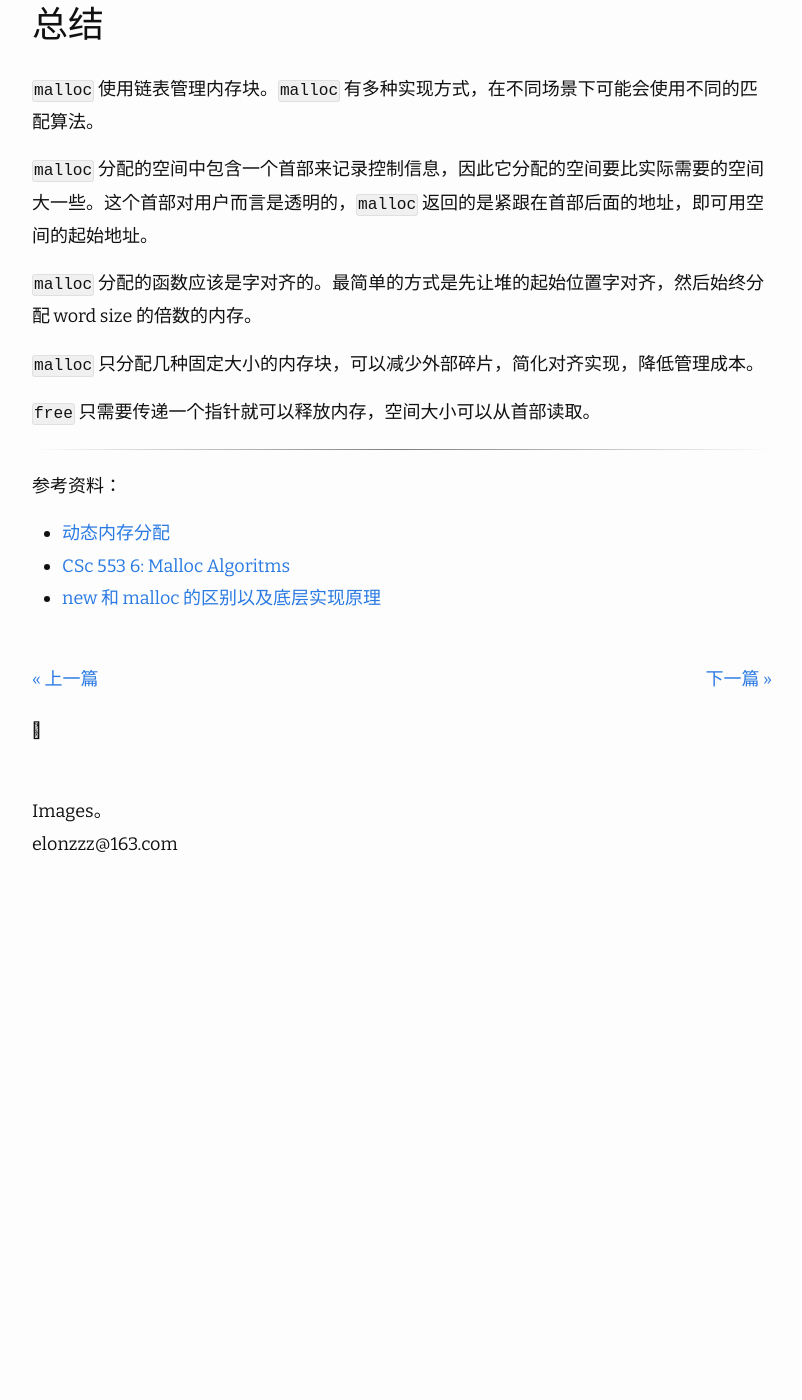
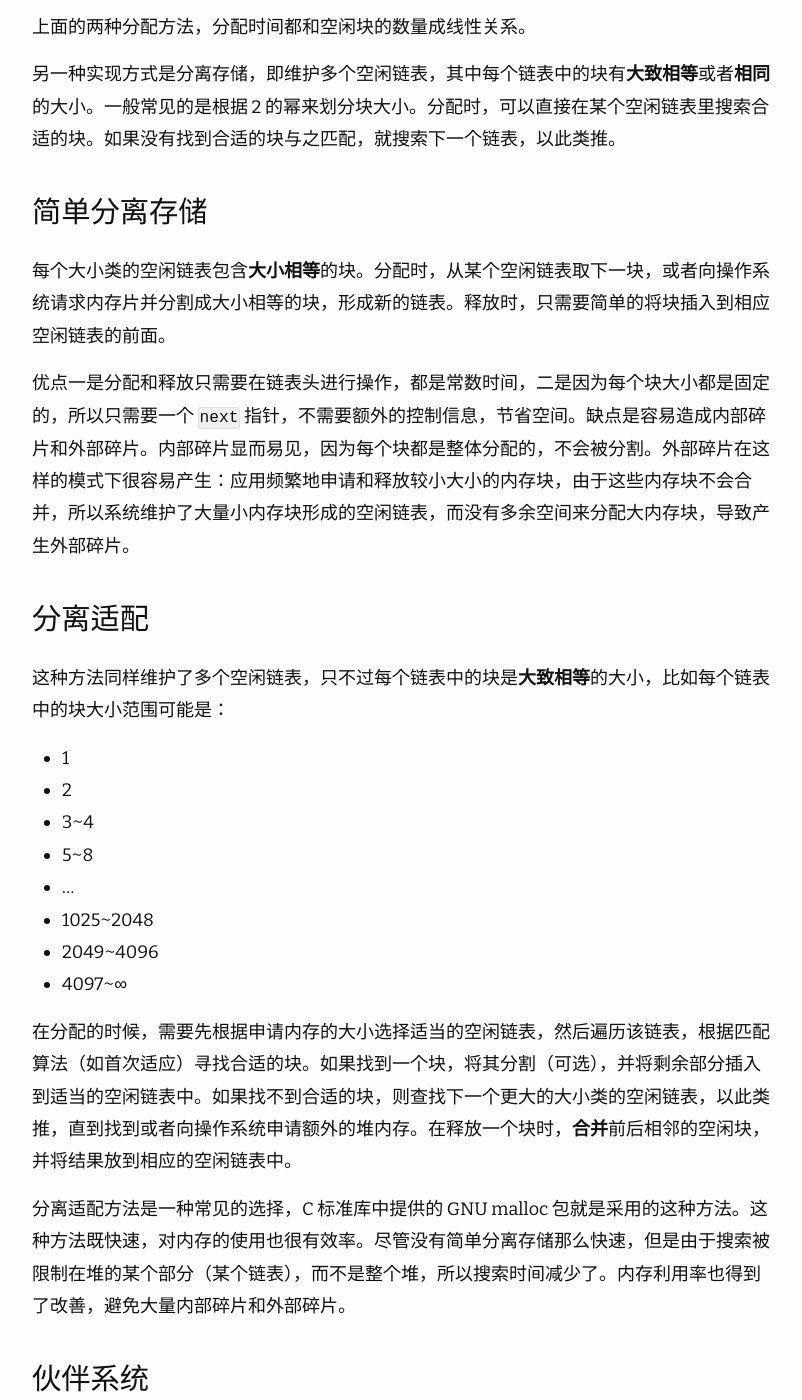
Before and after one commit to imageslr/blog, a Jekyll site: the page built from _posts/2020-11-04-malloc.md, in a window 1280 px wide and 1400 px high, scrolled down 8041 px. Shown: the whole window, without its empty margins (238-1040 px from the left). Built offline with Jekyll 4.4.1, drawn with Linux system fonts in a browser that asks for light colours; nearby versions of some CDN libraries; formulas are drawn with MathJax 3; comment, search, counter and statistics services are not loaded; before the commit the page ends 8936 px from its top, so only the background shows below that; some of the changed text lies outside the part shown.

Commit message:
update post

````diff
--- a/_posts/2020-11-04-malloc.md
+++ b/_posts/2020-11-04-malloc.md
@@ -37,7 +38,7 @@ int brk(void *addr);
 void *sbrk(intptr_t increment);
 ```
 
-`brk` 用于返回堆的顶部地址；`sbrk` 用于扩展堆，通过参数 `increment` 指定要增加的大小，返回扩展前的堆顶地址。
+`brk` 用于返回堆的顶部地址；`sbrk` 用于扩展堆，通过参数 `increment` 指定要增加的大小，如果扩展成功，返回 `brk` 的旧值。如果 `increment` 为零，返回 `brk` 的当前值。
 
 我们不会直接通过 `brk` 或 `sbrk` 来分配堆内存，而是先通过 `sbrk` 扩展堆，将这部分空闲内存空间作为**缓冲池**，然后通过 `malloc` / `free` 管理缓冲池中的内存。这是一种**池化思想**，能够避免频繁的系统调用，提高程序性能。
 
@@ -59,7 +60,7 @@ void *sbrk(intptr_t increment);
 
 `free` 会将区块重新插入到空闲链表中。`free` 只接受一个指针，却可以释放恰当大小的内存，这是因为在分配的区域的首部保存了该区域的大小。
 
-## malloc 的实现方式一：简单实现
+## malloc 的实现方式一：显式空闲链表 + 整块分配
 `malloc` 的实现方式有很多种。最简单的方法是使用一个链表来管理所有已分配和未分配的内存块，在每个内存块的首部记录当前块的大小、当前区块是否已经被分配出去。首部对应这样的结构体：
 
 ```c
@@ -154,7 +155,7 @@ void free(void *ptr) {  // ptr 是要回收的空间
 1. 已分配和未分配的内存块位于同一个链表中，每次分配都需要从头到尾遍历
 2. 采用首次适应法，内存块会被整体分配，容易产生较多内部碎片
 
-## malloc 的实现方式二：按需分配
+## malloc 的实现方式二：显式空闲链表 + 按需分配
 
 这种实现方式维护一个空闲块链表，只包含未分配的内存块。`malloc` 分配时会搜索空闲链表，找到第一个大于等于所需空间的空闲区块，然后从该区块的尾部取出所需要的空间，剩余空间还是存在空闲链表中；如果该区块的剩余部分不足以放下首部信息，则直接将其从空闲链表摘除。最后返回这部分空间的指针。
 
@@ -173,10 +174,37 @@ void free(void *ptr) {  // ptr 是要回收的空间
 
 注意：内存紧凑在这里一般是不可用的，因为这会改变之前 `malloc` 返回的空间的地址。
 
-## malloc 的实现方式三：内存分块
+## malloc 的实现方式三：分离的空闲链表
 上面的两种分配方法，分配时间都和空闲块的数量成线性关系。
 
-另一种实现方式是将内存分块。每个块的大小都是 word size（如 8 字节）的倍数，相同大小的内存块维护在同一个链表中，全局有多个内存块链表。分配时，以块为单位。这样最多只会浪费 50% 的空间，但会提高分配效率，同时减少外部碎片，避免内存合并的开销。
+另一种实现方式是分离存储，即维护多个空闲链表，其中每个链表中的块有**大致相等**或者**相同**的大小。一般常见的是根据 2 的幂来划分块大小。分配时，可以直接在某个空闲链表里搜索合适的块。如果没有找到合适的块与之匹配，就搜索下一个链表，以此类推。
+
+### 简单分离存储
+每个大小类的空闲链表包含**大小相等**的块。分配时，从某个空闲链表取下一块，或者向操作系统请求内存片并分割成大小相等的块，形成新的链表。释放时，只需要简单的将块插入到相应空闲链表的前面。
+
+优点一是分配和释放只需要在链表头进行操作，都是常数时间，二是因为每个块大小都是固定的，所以只需要一个 `next` 指针，不需要额外的控制信息，节省空间。缺点是容易造成内部碎片和外部碎片。内部碎片显而易见，因为每个块都是整体分配的，不会被分割。外部碎片在这样的模式下很容易产生：应用频繁地申请和释放较小大小的内存块，由于这些内存块不会合并，所以系统维护了大量小内存块形成的空闲链表，而没有多余空间来分配大内存块，导致产生外部碎片。
+
+### 分离适配
+这种方法同样维护了多个空闲链表，只不过每个链表中的块是**大致相等**的大小，比如每个链表中的块大小范围可能是：
+* 1
+* 2
+* 3~4
+* 5~8
+* ...
+* 1025~2048
+* 2049~4096
+* 4097~∞
+
+在分配的时候，需要先根据申请内存的大小选择适当的空闲链表，然后遍历该链表，根据匹配算法（如首次适应）寻找合适的块。如果找到一个块，将其分割（可选），并将剩余部分插入到适当的空闲链表中。如果找不到合适的块，则查找下一个更大的大小类的空闲链表，以此类推，直到找到或者向操作系统申请额外的堆内存。在释放一个块时，**合并**前后相邻的空闲块，并将结果放到相应的空闲链表中。
+
+分离适配方法是一种常见的选择，C 标准库中提供的 GNU malloc 包就是采用的这种方法。这种方法既快速，对内存的使用也很有效率。尽管没有简单分离存储那么快速，但是由于搜索被限制在堆的某个部分（某个链表），而不是整个堆，所以搜索时间减少了。内存利用率也得到了改善，避免大量内部碎片和外部碎片。
+
+### 伙伴系统
+伙伴系统是分离适配的一种特例，可以视为简单分离存储和分离适配的结合。它的每个大小类的空闲链表包含**大小相等**的块，并且大小都是 **2 的幂**。最开始时，全局只有**一个**大小为 $2^m$ 字的空闲块，$2^m$ 是堆的大小。
+
+假设分配的块的大小都是 2 的幂，为了分配一个大小为 $2^k$ 的块，需要找到大小恰好是 $2^k$ 的空闲块。如果找到，则整体分配。如果没有找到，则将刚好比它大的块分割成两块，每个剩下的半块（也叫做*伙伴*）被放置在相应的空闲链表中，以此类推，直到得到大小恰好是 $2^k$ 的空闲块。释放一个大小为 $2^k$ 的块时，将其与空闲的伙伴合并，得到新的更大的块，以此类推，直到伙伴已分配时停止合并。
+
+伙伴系统分配器的主要优点是它的快速搜索和快速合并。主要缺点是要求块大小为 2 的幂可能导致显著的内部碎片。因此，伙伴系统分配器不适合通用目的的工作负载。然而，对于某些特定应用的工作负载，其中块大小预先知道是 2 的幂，伙伴系统分配器就很有吸引力了。
 
 ## tcmalloc
 
@@ -194,7 +222,7 @@ tcmalloc 主要利用了池化思想来管理内存分配。对于每个线程
 
 `malloc` 分配的空间中包含一个首部来记录控制信息，因此它分配的空间要比实际需要的空间大一些。这个首部对用户而言是透明的，`malloc` 返回的是紧跟在首部后面的地址，即可用空间的起始地址。
 
-`malloc` 分配的函数应该是字对齐的。最简单的方式是先让堆的起始位置字对齐，然后始终分配 word size 的倍数的内存。
+`malloc` 分配的函数应该是字对齐的。在 32 位模式中，malloc 返回的块总是 8 的倍数。在 64 位模式中，该地址总是 16 的倍数。最简单的方式是先让堆的起始位置字对齐，然后始终分配字大小倍数的内存。
 
 `malloc` 只分配几种固定大小的内存块，可以减少外部碎片，简化对齐实现，降低管理成本。
 
@@ -206,3 +234,4 @@ tcmalloc 主要利用了池化思想来管理内存分配。对于每个线程
 * [动态内存分配](https://liqiang.io/post/memory-allocation-in-system-b8c910bc)
 * [CSc 553 6: Malloc Algoritms](https://www2.cs.arizona.edu/~collberg/Teaching/553/2011/Handouts/Handout-6.pdf)
 * [new 和 malloc 的区别以及底层实现原理](https://www.codenong.com/cs105390789/)
+* 《深入理解计算机系统》9.9 动态内存分配
````
Also changed, not shown: other parts of _posts/2020-11-04-malloc.md (+2 -1 lines), media/16050833216936.jpg (added).
